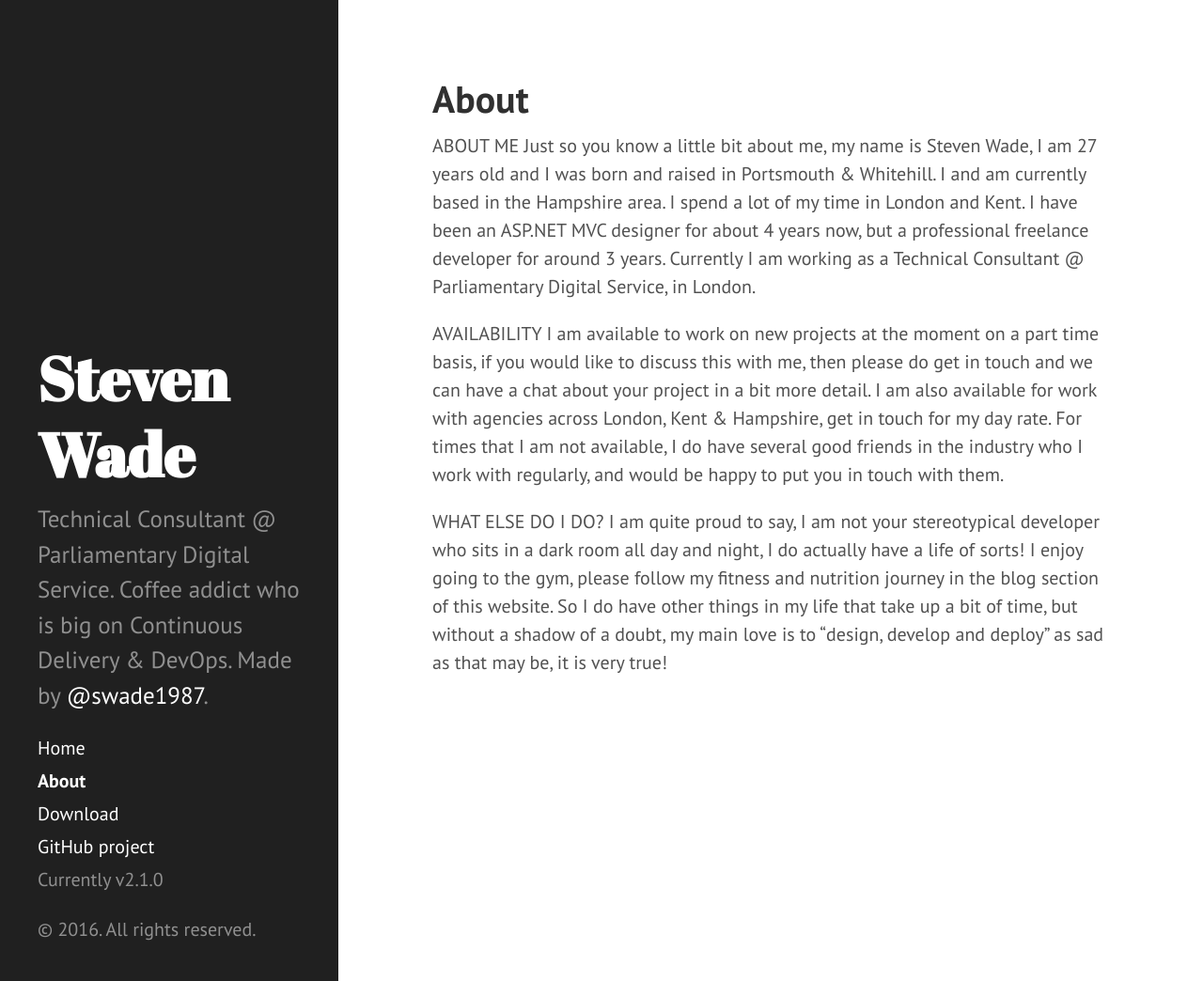
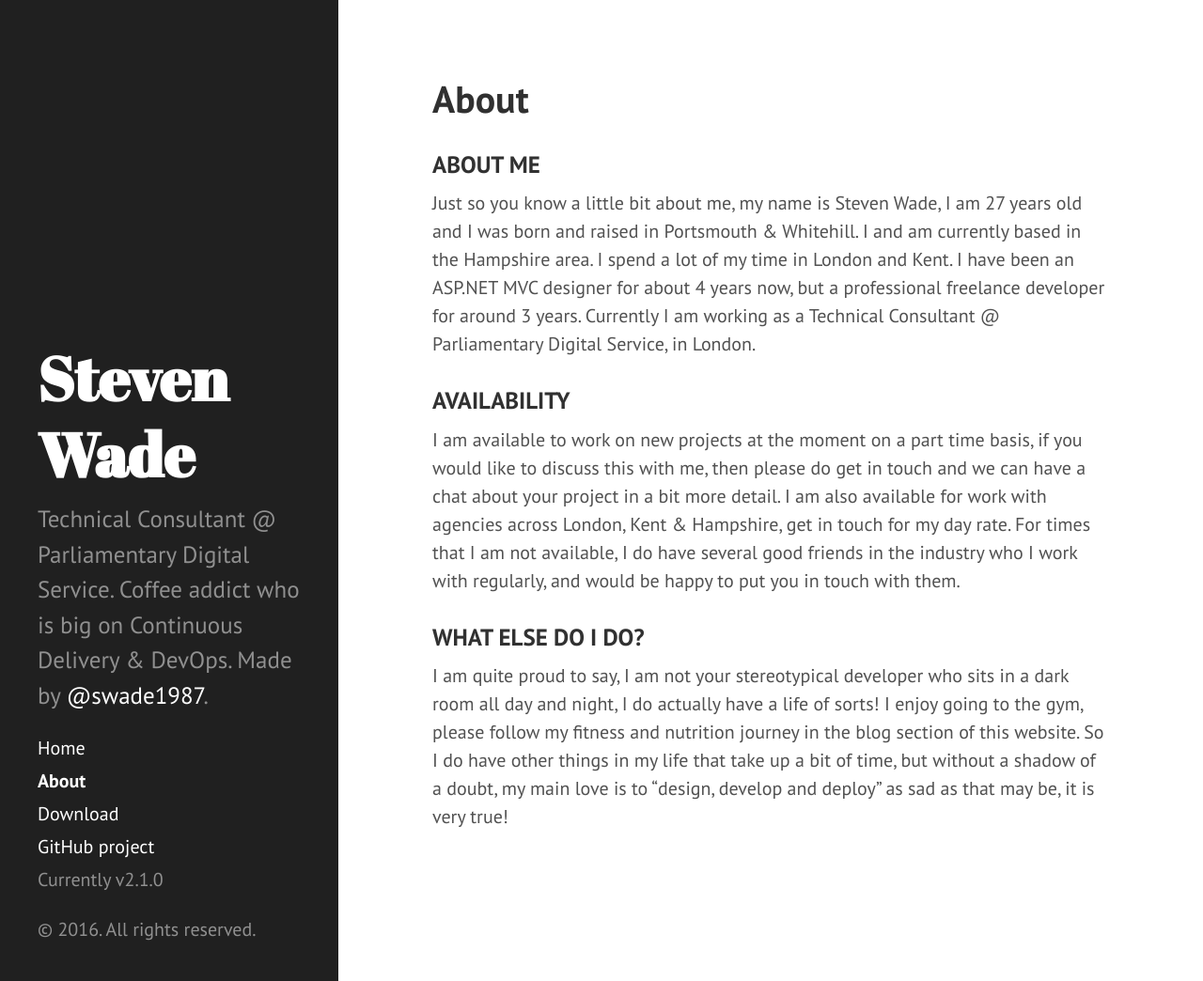
Before and after one commit to swade1987/swade1987.github.io, a Jekyll site: the page built from about.md, in a window 1280 px wide and 1044 px high. Shown: the whole window at 94% size. Built offline with Jekyll 4.4.1, drawn with Linux system fonts in a browser that asks for light colours; Markdown is read by kramdown in place of the engine named in the settings.

```diff
--- a/about.md
+++ b/about.md
@@ -3,11 +3,11 @@ layout: page
 title: About
 ---
 
-ABOUT ME
+### ABOUT ME
 Just so you know a little bit about me, my name is Steven Wade, I am 27 years old and I was born and raised in Portsmouth & Whitehill. I and am currently based in the Hampshire area. I spend a lot of my time in London and Kent. I have been an ASP.NET MVC designer for about 4 years now, but a professional freelance developer for around 3 years. Currently I am working as a Technical Consultant @ Parliamentary Digital Service, in London.
 
-AVAILABILITY
+### AVAILABILITY
 I am available to work on new projects at the moment on a part time basis, if you would like to discuss this with me, then please do get in touch and we can have a chat about your project in a bit more detail. I am also available for work with agencies across London, Kent & Hampshire, get in touch for my day rate. For times that I am not available, I do have several good friends in the industry who I work with regularly, and would be happy to put you in touch with them.
 
-WHAT ELSE DO I DO?
+### WHAT ELSE DO I DO?
 I am quite proud to say, I am not your stereotypical developer who sits in a dark room all day and night, I do actually have a life of sorts! I enjoy going to the gym, please follow my fitness and nutrition journey in the blog section of this website. So I do have other things in my life that take up a bit of time, but without a shadow of a doubt, my main love is to “design, develop and deploy” as sad as that may be, it is very true!
```
